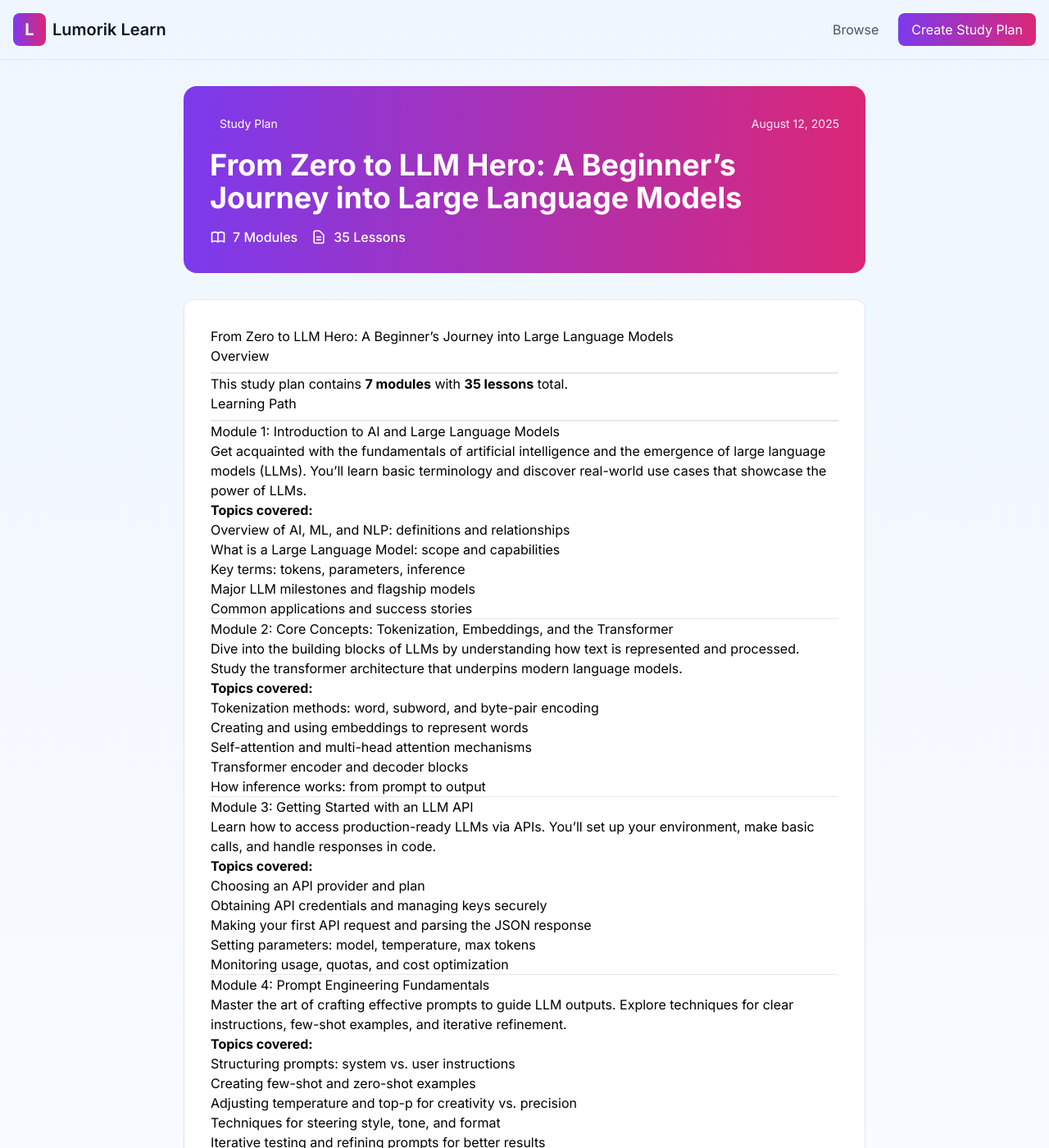
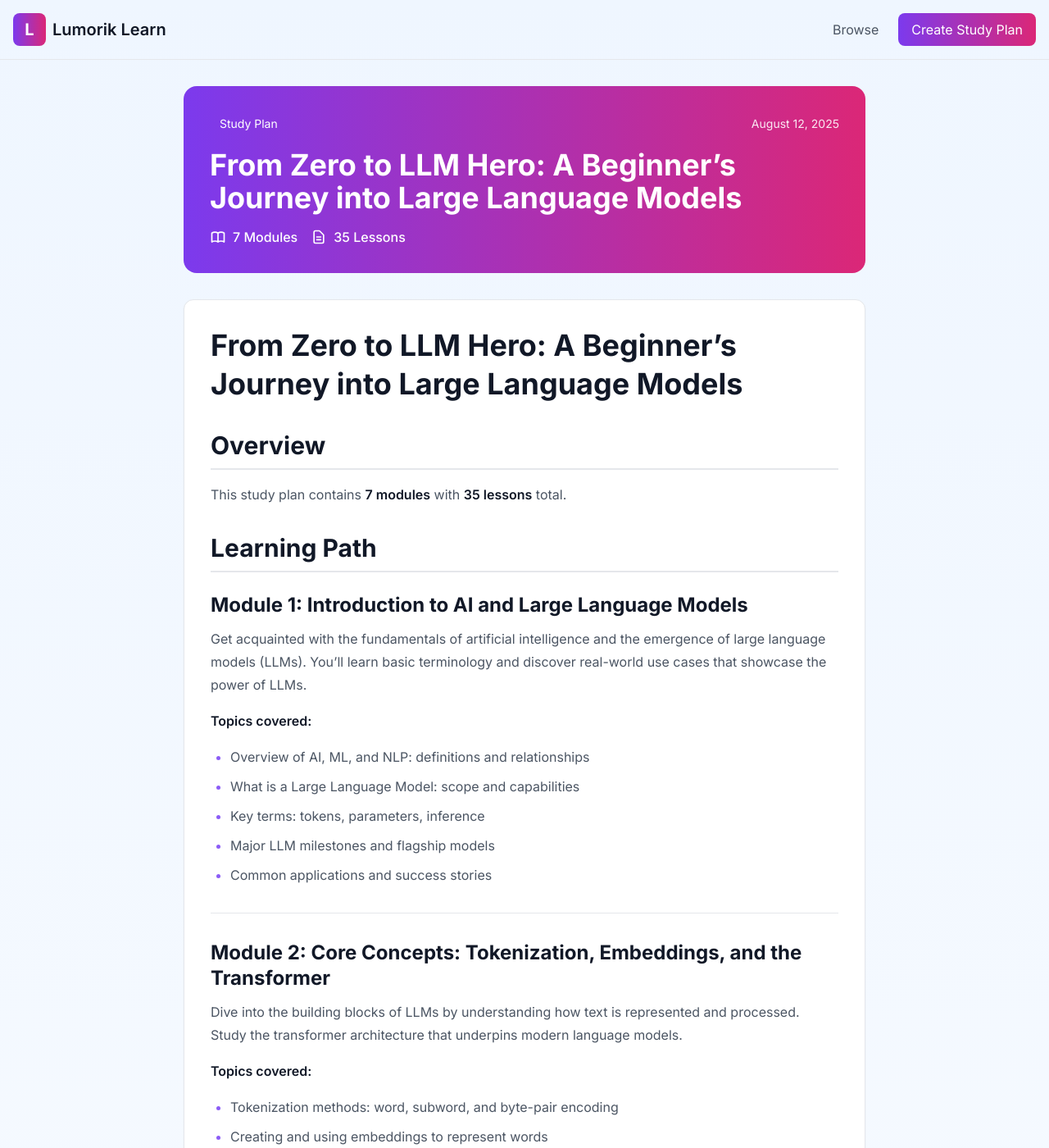
Before and after one commit to lumorikllc/learn, a Jekyll site: the page built from content/a23f2f35-2cd5-455f-b58b-fa1815dadfd1/70473486-6b8b-41dd-b113-0f4c82c1d36e/index.md, in a window 1280 px wide and 1400 px high. Shown: the whole window at 82% size. Built offline with Jekyll 4.4.1, drawn with Linux system fonts in a browser that asks for light colours.

Commit message:
Update Jekyll theme: assets/css/main.css

```diff
--- a/assets/css/main.css
+++ b/assets/css/main.css
@@ -12,64 +12,175 @@ body {
     font-family: 'Inter', system-ui, -apple-system, sans-serif;
 }
 
-/* Prose Styles for Markdown Content */
+/* Prose Styles for Markdown Content - Direct CSS */
+.prose {
+    color: #374151;
+    max-width: none;
+    line-height: 1.75;
+}
+
+.prose h1,
+.prose h2,
+.prose h3,
+.prose h4 {
+    color: #111827;
+    font-weight: 700;
+    line-height: 1.3;
+}
+
 .prose h1 {
-    @apply text-3xl font-bold text-gray-900 mb-4 mt-8;
+    font-size: 2.25rem;
+    margin-top: 0;
+    margin-bottom: 1.5rem;
 }
 
 .prose h2 {
-    @apply text-2xl font-bold text-gray-900 mb-3 mt-6;
+    font-size: 1.875rem;
+    margin-top: 2rem;
+    margin-bottom: 1rem;
     padding-bottom: 0.5rem;
     border-bottom: 2px solid #e5e7eb;
 }
 
 .prose h3 {
-    @apply text-xl font-semibold text-gray-800 mb-2 mt-4;
+    font-size: 1.5rem;
+    margin-top: 1.5rem;
+    margin-bottom: 0.75rem;
+}
+
+.prose h4 {
+    font-size: 1.25rem;
+    margin-top: 1.25rem;
+    margin-bottom: 0.5rem;
 }
 
 .prose p {
-    @apply text-gray-700 leading-relaxed mb-4;
+    margin-bottom: 1rem;
+    color: #4b5563;
+    line-height: 1.75;
+}
+
+.prose ul,
+.prose ol {
+    margin-bottom: 1rem;
+    padding-left: 1.5rem;
 }
 
 .prose ul {
-    @apply list-disc list-inside mb-4 space-y-2;
+    list-style-type: disc;
 }
 
-.prose ul li {
-    @apply text-gray-700;
+.prose ol {
+    list-style-type: decimal;
+}
+
+.prose li {
+    margin-bottom: 0.5rem;
+    color: #4b5563;
+    line-height: 1.75;
 }
 
 .prose ul li::marker {
-    @apply text-purple-500;
+    color: #8b5cf6;
 }
 
 .prose strong {
-    @apply font-semibold text-gray-900;
+    font-weight: 600;
+    color: #111827;
+}
+
+.prose em {
+    font-style: italic;
+    color: #374151;
 }
 
 .prose a {
-    @apply text-purple-600 hover:text-purple-700 underline transition;
+    color: #7c3aed;
+    text-decoration: underline;
+    transition: color 0.15s;
+}
+
+.prose a:hover {
+    color: #6d28d9;
 }
 
 .prose hr {
-    @apply my-8 border-gray-200;
+    margin: 2rem 0;
+    border-color: #e5e7eb;
 }
 
 .prose blockquote {
-    @apply border-l-4 border-purple-500 pl-4 italic text-gray-700 my-4;
+    border-left: 4px solid #8b5cf6;
+    padding-left: 1rem;
+    font-style: italic;
+    color: #4b5563;
+    margin: 1rem 0;
 }
 
 .prose code {
-    @apply bg-gray-100 px-2 py-1 rounded text-sm font-mono text-gray-800;
+    background-color: #f3f4f6;
+    padding: 0.125rem 0.375rem;
+    border-radius: 0.25rem;
+    font-size: 0.875rem;
+    font-family: 'Courier New', monospace;
+    color: #7c3aed;
 }
 
 .prose pre {
-    @apply bg-gray-900 text-gray-100 p-4 rounded-lg overflow-x-auto my-4;
+    background-color: #1f2937;
+    color: #f3f4f6;
+    padding: 1rem;
+    border-radius: 0.5rem;
+    overflow-x: auto;
+    margin: 1rem 0;
+    font-size: 0.875rem;
+    line-height: 1.5;
+}
+
+.prose pre code {
+    background-color: transparent;
+    padding: 0;
+    color: inherit;
+    font-size: inherit;
+}
+
+.prose img {
+    border-radius: 0.5rem;
+    box-shadow: 0 4px 6px -1px rgba(0, 0, 0, 0.1);
+    margin: 1.5rem 0;
+}
+
+.prose table {
+    width: 100%;
+    border-collapse: collapse;
+    margin: 1.5rem 0;
+}
+
+.prose th {
+    background-color: #f9fafb;
+    border: 1px solid #e5e7eb;
+    padding: 0.75rem;
+    text-align: left;
+    font-weight: 600;
+}
+
+.prose td {
+    border: 1px solid #e5e7eb;
+    padding: 0.75rem;
 }
 
 /* Module Cards */
 .module-card {
-    @apply bg-white rounded-xl shadow-sm border border-gray-200 p-6 hover:shadow-md transition;
+    background-color: white;
+    border-radius: 0.75rem;
+    box-shadow: 0 1px 3px 0 rgba(0, 0, 0, 0.1);
+    border: 1px solid #e5e7eb;
+    padding: 1.5rem;
+    transition: box-shadow 0.15s;
+}
+
+.module-card:hover {
+    box-shadow: 0 4px 6px -1px rgba(0, 0, 0, 0.1);
 }
 
 /* Animations */
@@ -84,29 +195,25 @@ body {
     animation: gradient 3s ease infinite;
 }
 
-/* Emoji Enhancement */
-h1:has(+ p:contains("📚")) {
-    @apply flex items-center gap-2;
-}
-
-/* Module Numbers with Emoji */
-h3:contains("1️⃣"), h3:contains("2️⃣"), h3:contains("3️⃣"),
-h3:contains("4️⃣"), h3:contains("5️⃣"), h3:contains("6️⃣"),
-h3:contains("7️⃣"), h3:contains("8️⃣"), h3:contains("9️⃣") {
-    @apply bg-gradient-to-r from-purple-50 to-pink-50 p-4 rounded-lg mb-4;
-}
-
 /* Responsive Design */
 @media (max-width: 768px) {
     .prose h1 {
-        @apply text-2xl;
+        font-size: 1.875rem;
     }
 
     .prose h2 {
-        @apply text-xl;
+        font-size: 1.5rem;
     }
 
     .prose h3 {
-        @apply text-lg;
+        font-size: 1.25rem;
+    }
+
+    .prose h4 {
+        font-size: 1.125rem;
+    }
+
+    .prose {
+        font-size: 0.875rem;
     }
 }
```
